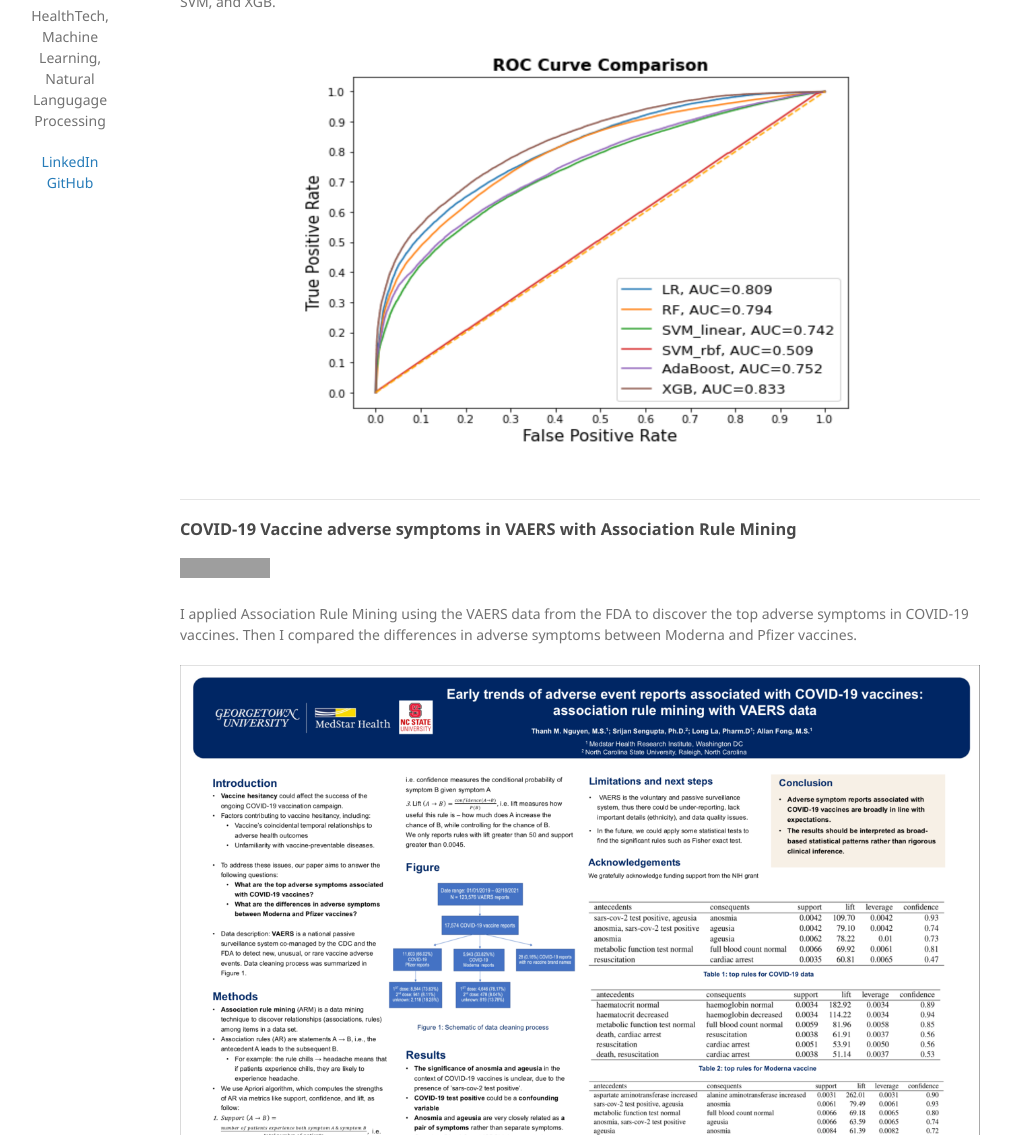
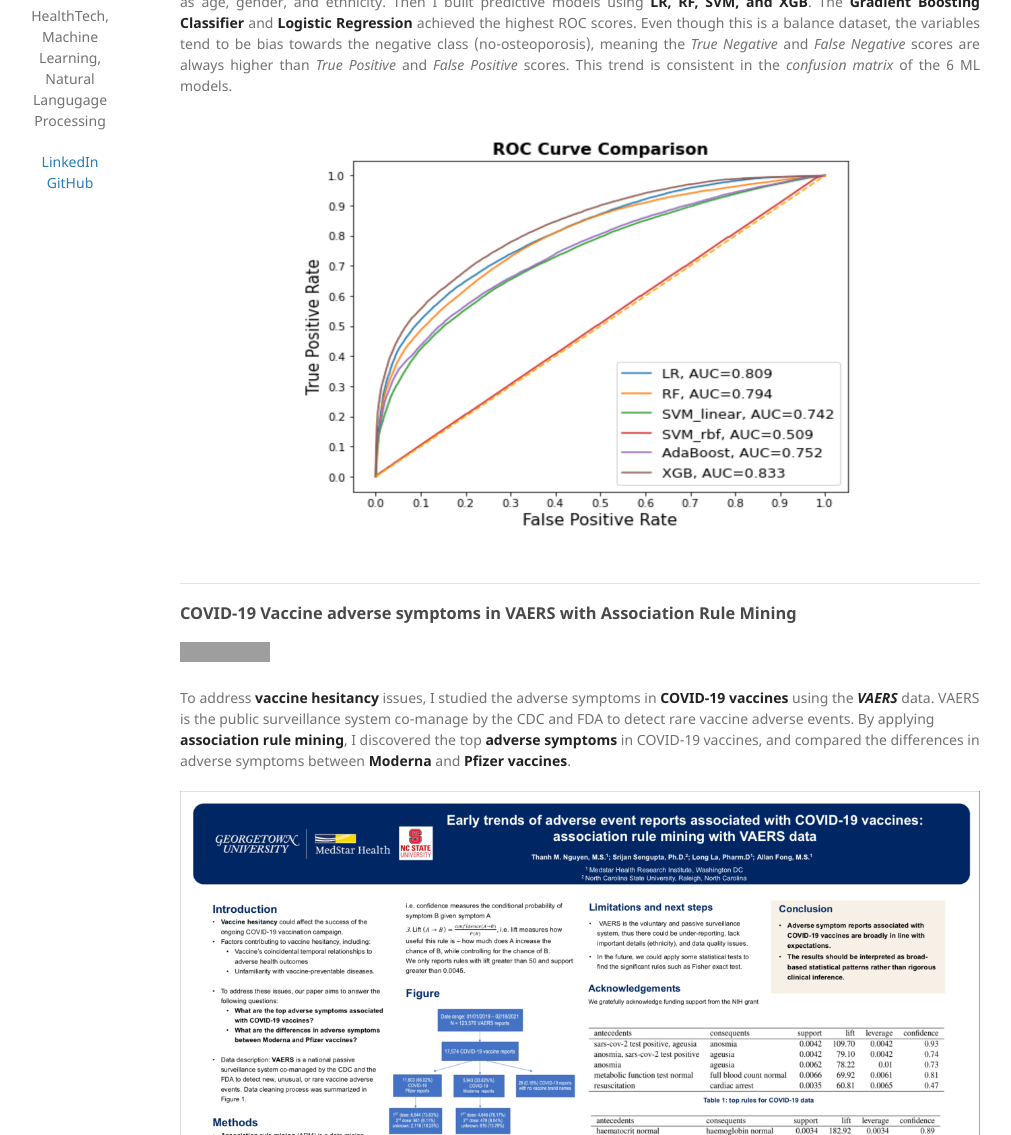
Before and after one commit to ThanhNguyen93/ThanhNguyen93.github.io, a Jekyll site: the page built from index.md, in a window 1280 px wide and 1400 px high. Shown: the part 265-1400 px from the top of the window, without its empty margins (140-1151 px from the left). Built offline with Jekyll 4.4.1, drawn with Linux system fonts in a browser that asks for light colours; our own code applies the rules of GitHub Pages for plain Markdown files; some of the changed text lies outside the part shown; grey boxes are pictures that could not be loaded.

Commit message:
update description

```diff
--- a/index.md
+++ b/index.md
@@ -4,7 +4,7 @@
 ### Osteoporosis prediction using machine learning
 [![](https://img.shields.io/badge/Jupyter-Open_Notebook-F37626?logo=Jupyter)](https://nbviewer.jupyter.org/github/ThanhNguyen93/ThanhNguyen93.github.io/blob/main/projects/osteo_EDA.ipynb)
 
-<div style="text-align: justify">In this project, I performed EAD on a case-control dataset for osteoporosis. Then I built predictive models using LR, RF, SVM, and XGB.</div>
+<div style="text-align: justify">In this project, I performed <strong>EAD</strong> on a <strong>case-control dataset</strong> for osteoporosis, controlling for demographic variables such as age, gender, and ethnicity. Then I built predictive models using <strong>LR, RF, SVM, and XGB</strong>. The <strong>Gradient Boosting Classifier</strong> and <strong>Logistic Regression</strong> achieved the highest ROC scores. Even though this is a balance dataset, the variables tend to be bias towards the negative class (no-osteoporosis), meaning the <em> True Negative</em>  and <em>False Negative</em>  scores are always higher than <em>True Positive</em> and <em>False Positive</em> scores. This trend is consistent in the <em>confusion matrix</em> of the 6 ML models. </div>
 <br>
 <center><img src="https://raw.githubusercontent.com/ThanhNguyen93/ThanhNguyen93.github.io/main/images/osteo_roc_plot.JPG" height="400" width="600"></center>
 <br>
@@ -14,7 +14,7 @@
 ### COVID-19 Vaccine adverse symptoms in VAERS with Association Rule Mining
 [![](https://img.shields.io/badge/PDF-Open_Research_Poster-red?logo=adobe-acrobat-reader&logoColor=white)](https://github.com/ThanhNguyen93/ThanhNguyen93.github.io/blob/main/pdf/VAERS_COVID_association_rule_mining.pdf)
 
-I applied Association Rule Mining using the VAERS data from the FDA to discover the top adverse symptoms in COVID-19 vaccines. Then I compared the differences in adverse symptoms between Moderna and Pfizer vaccines.
+To address <strong>vaccine hesitancy</strong> issues, I studied the adverse symptoms in <strong>COVID-19 vaccines</strong> using the <strong><em>VAERS</em></strong> data. VAERS is the public surveillance system co-manage by the CDC and FDA to detect rare vaccine adverse events. By applying <strong>association rule mining</strong>, I discovered the top <strong>adverse symptoms</strong> in COVID-19 vaccines, and compared the differences in adverse symptoms between <strong>Moderna</strong> and <strong>Pfizer vaccines</strong>.
 
 ![Result image](https://raw.githubusercontent.com/ThanhNguyen93/ThanhNguyen93.github.io/main/images/poster_presentation.PNG)
 
```
